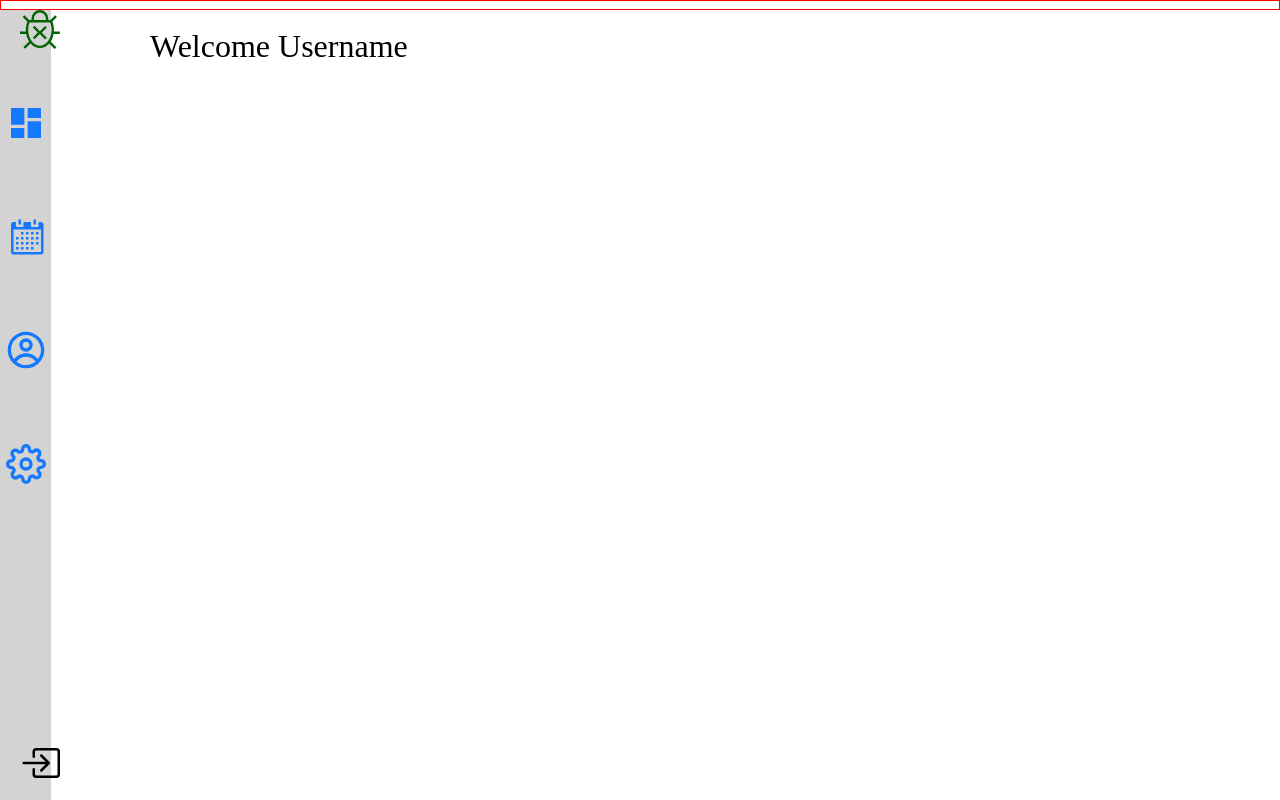
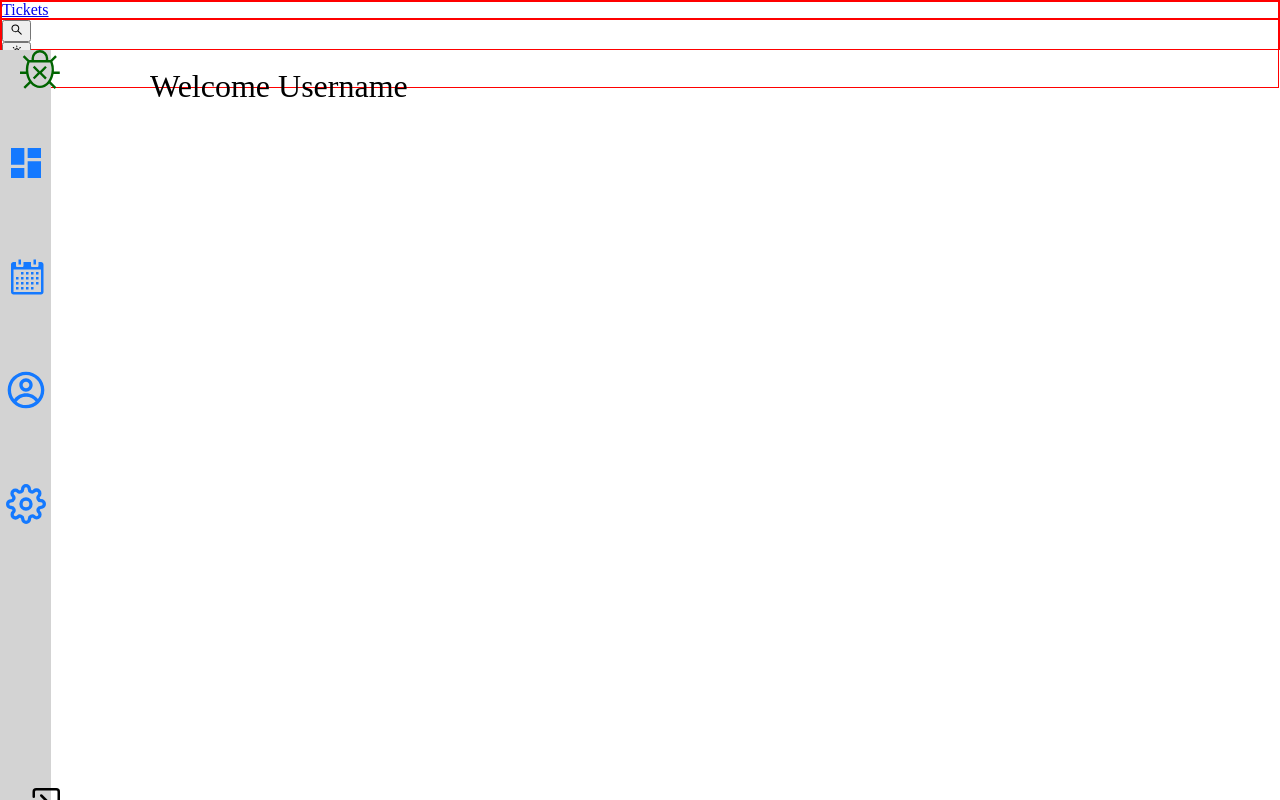
Before and after one commit to imxande/Help-Desk, a React (Create React App) app in the folder bug-tracker/: page / in a window 1280 px wide. Shown: the top 800 px of the page. Built offline with nearby package versions, Linux system fonts and the light colour scheme.

Commit message:
added content to top menu

```diff
--- a/bug-tracker/src/components/top_menu/index.jsx
+++ b/bug-tracker/src/components/top_menu/index.jsx
@@ -1,10 +1,46 @@
 import React from "react";
-import { Container } from "./style";
+import { Container, LeftContent, RightContent } from "./style";
+import {AiOutlineSearch} from "react-icons/ai"
+import {WiDaySunnyOvercast} from "react-icons/wi"
+import {BiUserCircle} from "react-icons/bi"
 
 const TopMenu = () => {
     return (
         <div>
-            <Container/>
+            <Container>
+                <LeftContent>
+                    <ul>
+                        <li>
+                            <a href="#"> Tickets</a>
+                        </li>
+                    </ul>
+                </LeftContent>
+                <RightContent>
+                    <ul>
+                        <li>
+                            <button>
+                                <i>
+                                    <AiOutlineSearch/>
+                                </i>
+                            </button>
+                        </li>
+                        <li>
+                            <button>
+                                <i>
+                                    <WiDaySunnyOvercast/>
+                                </i>
+                            </button>
+                        </li>
+                        <li>
+                            <button>
+                                <i>
+                                    <BiUserCircle/>
+                                </i>
+                            </button>
+                        </li>
+                    </ul>
+                </RightContent>
+            </Container>
         </div>
     )
 }
--- a/bug-tracker/src/components/top_menu/style.js
+++ b/bug-tracker/src/components/top_menu/style.js
@@ -3,5 +3,13 @@ import styled from "styled-components";
 export const Container = styled.div`
   border: 1px solid red;
   width: 100%;
-  height: 10px;
+  height: 50px;
 `;
+
+export const LeftContent = styled.div`
+  border: 1px solid red;
+`;
+
+export const RightContent = styled.div`
+  border: 1px solid red;
+`;
```
